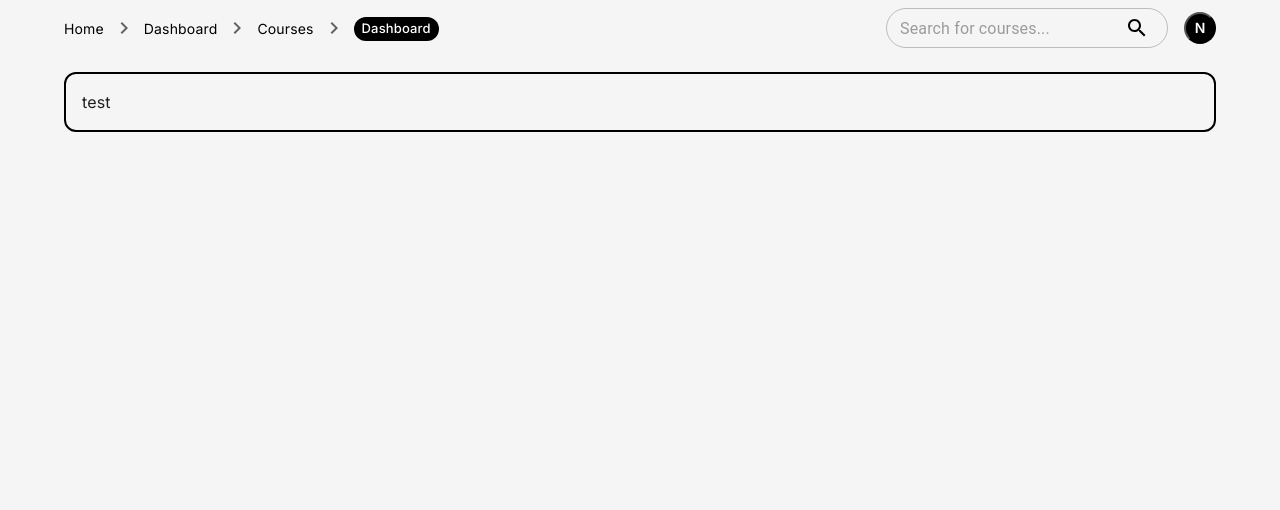
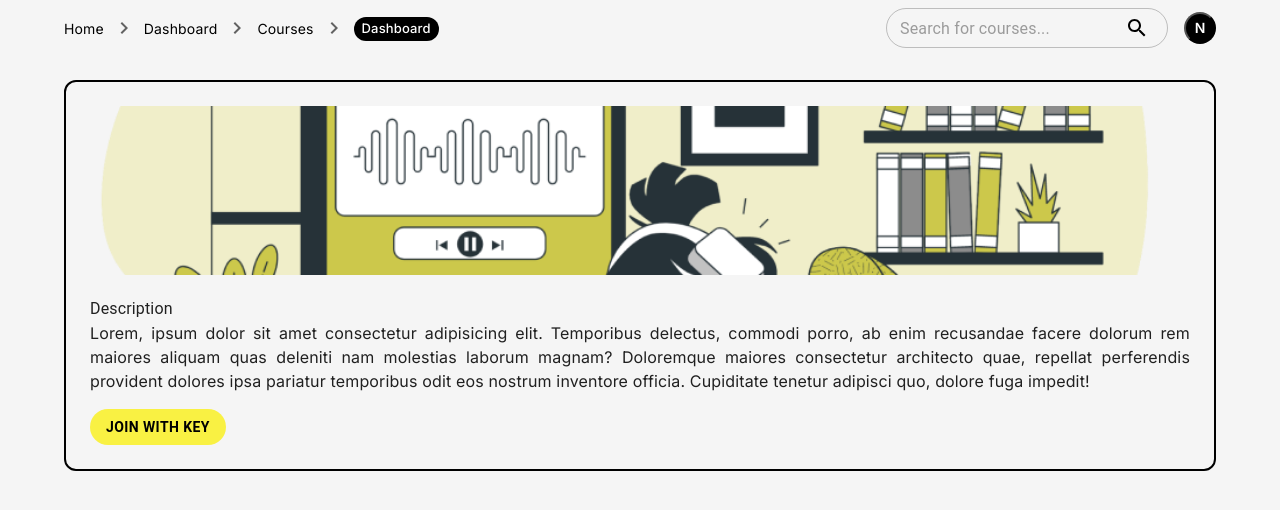
Before and after one commit to dev4ult/mern-elearning, a React (Vite) app in the folder client/: page /course/1 in a window 1280 px wide. Shown: the top 510 px of the page. Built offline with nearby package versions, Linux system fonts and the light colour scheme; no server answers.

Commit message:
utilizing search input

```diff
--- a/client/src/App.jsx
+++ b/client/src/App.jsx
@@ -21,6 +21,7 @@ function App() {
             <Route path="/dashboard" element={<Dashboard />} />
             <Route path="/profile" element={<Profile />} />
             <Route path="/courses" element={<Courses />} />
+            <Route path="/courses/:searchKey" element={<Courses />} />
             <Route path="/course/:id" element={<CourseDetail />} />
             <Route path="*" element={<NotFound404 />} />
           </Routes>
--- a/client/src/components/SearchInput.jsx
+++ b/client/src/components/SearchInput.jsx
@@ -1,7 +1,8 @@
 import { FormControl, OutlinedInput, IconButton } from '@mui/material';
 import { Search as SearchIcon } from '@mui/icons-material';
+import { Link as RouterLink } from 'react-router-dom';
 
-function SearchInput({ placeholder, onChange, value }) {
+function SearchInput({ placeholder, onChange, value, link }) {
   return (
     <FormControl size="small">
       <OutlinedInput
@@ -19,6 +20,7 @@ function SearchInput({ placeholder, onChange, value }) {
                 backgroundColor: 'unset',
               },
             }}
+            href={link}
           >
             <SearchIcon sx={{ color: 'black' }} />
           </IconButton>
--- a/client/src/pages/CourseDetail.jsx
+++ b/client/src/pages/CourseDetail.jsx
@@ -2,12 +2,15 @@ import { useState, useEffect } from 'react';
 import { useParams } from 'react-router';
 import { useDispatch, useSelector } from 'react-redux';
 import { findCourse } from '../features/course/courseSlice';
-import { Box } from '@mui/material';
+import { Box, Button, Typography as Text } from '@mui/material';
 
 import Navbar from '../components/Navbar';
 import BreadcrumbsTop from '../components/BreadcrumbsTop';
 import ProfileAvatar from '../components/ProfileAvatar';
 import SearchInput from '../components/SearchInput';
+
+import PublicCourseSrc from '../assets/publicCourse.png';
+import PrivateCourseSrc from '../assets/privateCourse.png';
 
 function CourseDetail() {
   const dispatch = useDispatch();
@@ -39,12 +42,43 @@ function CourseDetail() {
           ]}
         />
         <Box display="flex" gap="16px" alignItems="center">
-          <SearchInput onChange={handleSearch} placeholder="Search for courses..." value={searchCourse} />
+          <SearchInput onChange={handleSearch} placeholder="Search for courses..." link={`/courses/${searchCourse}`} value={searchCourse} />
           <ProfileAvatar />
         </Box>
       </Navbar>
-      <Box p="16px" border="2px solid black" borderRadius="12px" mt="16px">
-        test
+      <Box p="24px" border="2px solid black" borderRadius="12px" my="24px">
+        <img src={courses.accessibility == 'Public' ? PublicCourseSrc : PrivateCourseSrc} alt="public course" style={{ width: '100%' }} />
+        <Box mt="8px">
+          <Text variant="lg" fontWeight="700">
+            {courses.name}
+          </Text>
+          <Text fontWeight="600" variant="sm">
+            {courses.owner}
+          </Text>
+        </Box>
+        <Box my="16px">
+          <Text>Description</Text>
+          <Text textAlign="justify" fontFamily="Inter">
+            Lorem, ipsum dolor sit amet consectetur adipisicing elit. Temporibus delectus, commodi porro, ab enim recusandae facere dolorum rem maiores aliquam quas deleniti nam molestias laborum magnam? Doloremque maiores consectetur
+            architecto quae, repellat perferendis provident dolores ipsa pariatur temporibus odit eos nostrum inventore officia. Cupiditate tenetur adipisci quo, dolore fuga impedit!
+          </Text>
+        </Box>
+        <Button
+          sx={{
+            bgcolor: courses.accessibility == 'Public' ? '#37F2A4' : '#F9F143',
+            boxShadow: 'none',
+            ':hover': {
+              bgcolor: courses.accessibility == 'Public' ? '#37F2A4' : '#F9F143',
+              boxShadow: 'none',
+            },
+            color: 'black',
+            fontWeight: '700',
+            borderRadius: '100px',
+          }}
+          variant="contained"
+        >
+          Join {courses.accessibility == 'Public' ? 'for free' : 'with key'}
+        </Button>
       </Box>
     </div>
   );
--- a/client/src/pages/Courses.jsx
+++ b/client/src/pages/Courses.jsx
@@ -1,5 +1,6 @@
 import { useEffect, useState } from 'react';
 import { useDispatch, useSelector } from 'react-redux';
+import { useParams } from 'react-router-dom';
 import { getCourses, reset } from '../features/course/courseSlice';
 
 import { Box, Stack, Grid, FormControl, Select, MenuItem } from '@mui/material';
@@ -15,7 +16,9 @@ function Courses() {
   const { courses, isLoading } = useSelector((state) => state.course);
   const dispatch = useDispatch();
 
-  const [searchCourse, setSearchCourse] = useState('');
+  const { searchKey } = useParams();
+  const [searchCourse, setSearchCourse] = useState(searchKey ? searchKey : '');
+  console.log(searchKey);
 
   const [selectedCategory, setSelectedCategory] = useState('');
   const [categoryData, setCategoryData] = useState([
@@ -83,7 +86,6 @@ function Courses() {
           <ProfileAvatar />
         </Box>
       </Navbar>
-
       <Box py="24px">
         <Stack mb="16px" gap="12px">
           <Stack direction="row" alignItems="center" gap="8px">
```
Also changed, not shown: client/src/assets/privateCourse.png (added), client/src/assets/publicCourse.png (added).
